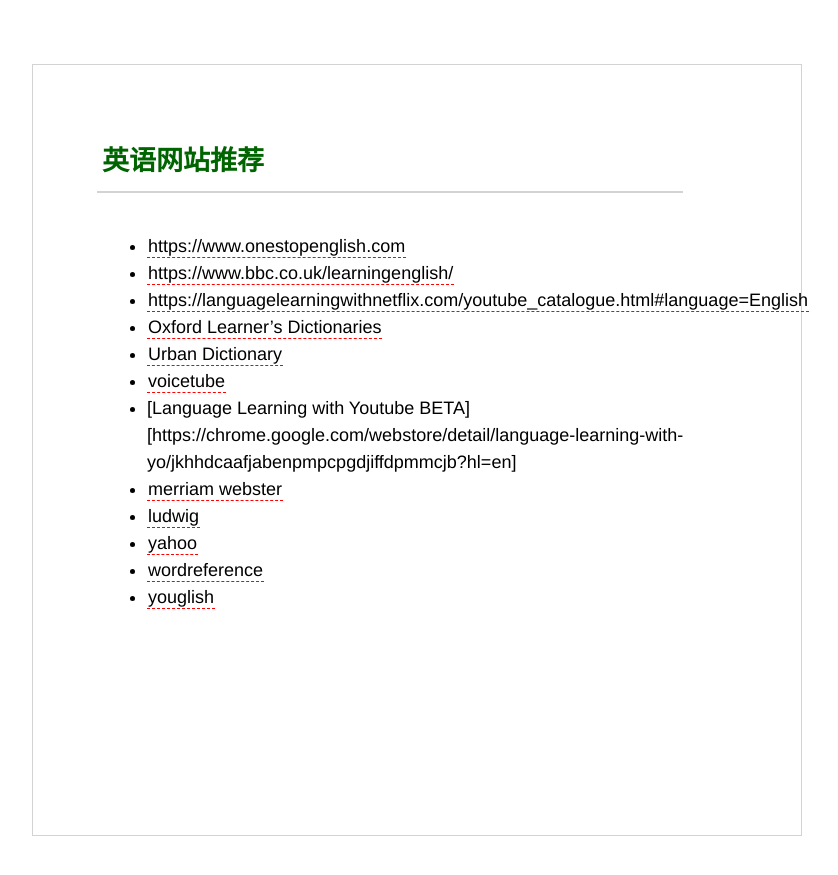
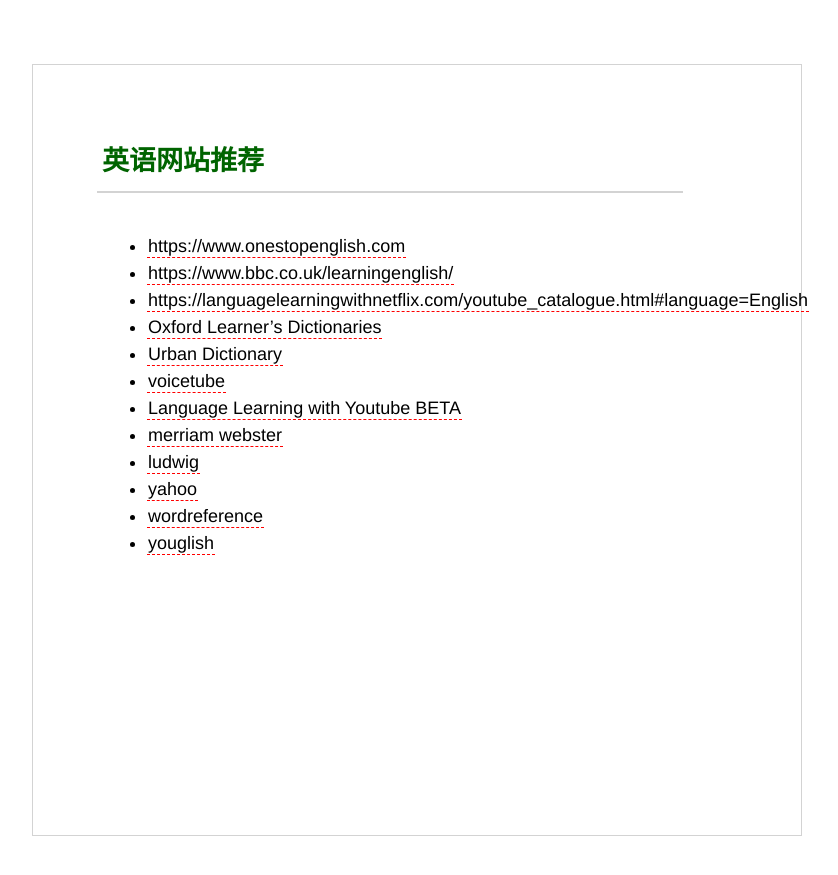
Before and after one commit to siqingmu/siqingmu.github.io, a Jekyll site: the page built from _posts/2020-07-24-english-site.md, in a window 1280 px wide. Shown: the top 875 px of the page, without its empty margins (224-1062 px from the left). Built offline with Jekyll 4.4.1, drawn with Linux system fonts in a browser that asks for light colours.

Commit message:
bug-fixes

```diff
--- a/_posts/2020-07-24-english-site.md
+++ b/_posts/2020-07-24-english-site.md
@@ -9,7 +9,7 @@
 - [Oxford Learner's Dictionaries](https://www.oxfordlearnersdictionaries.com/)
 - [Urban Dictionary](https://www.urbandictionary.com/)
 - [voicetube](https://tw.voicetube.com/)
-- [Language Learning with Youtube BETA][https://chrome.google.com/webstore/detail/language-learning-with-yo/jkhhdcaafjabenpmpcpgdjiffdpmmcjb?hl=en]
+- [Language Learning with Youtube BETA](https://chrome.google.com/webstore/detail/language-learning-with-yo/jkhhdcaafjabenpmpcpgdjiffdpmmcjb?hl=en)
 - [merriam webster](https://www.merriam-webster.com/)
 - [ludwig](https://ludwig.guru/)
 - [yahoo](https://tw.dictionary.search.yahoo.com/)
```
